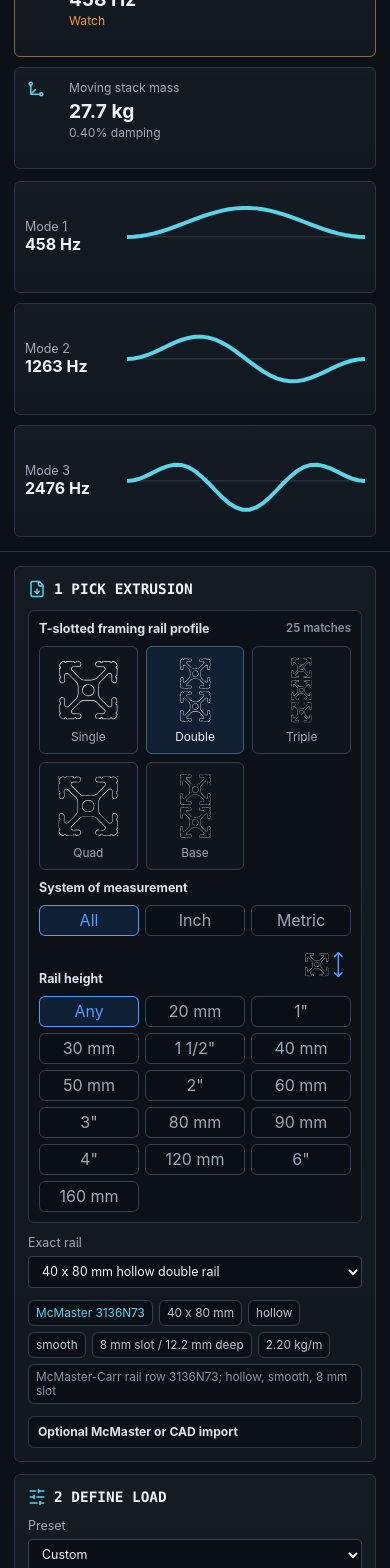
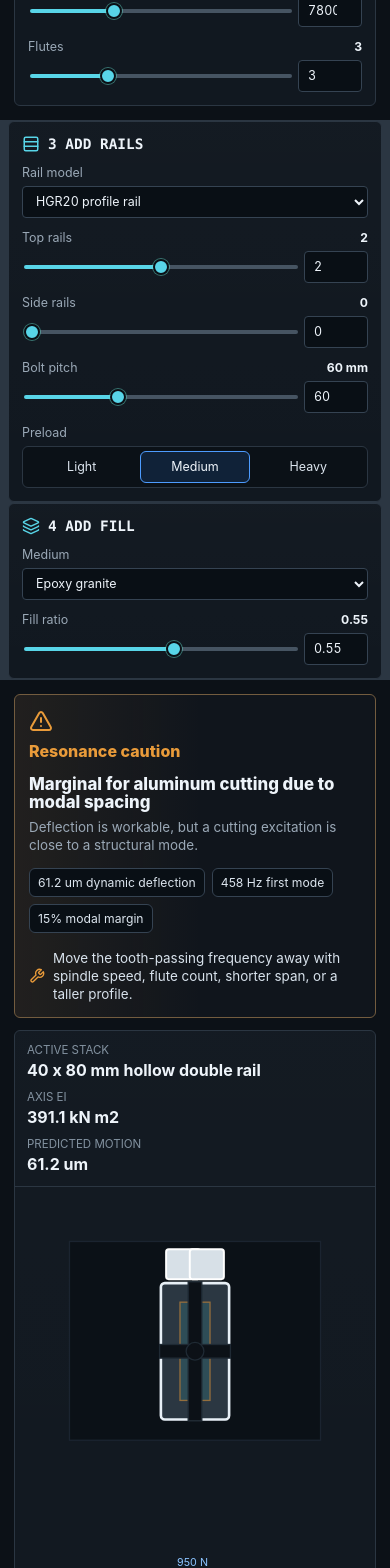
Before and after one commit to seankd3/machine-frame-lab, a React (Vite) app: page / in a window 390 px wide. Shown: the part 1640-3208 px from the top of the page. Built offline with nearby package versions, Linux system fonts and the light colour scheme.

Commit message:
Reorder mobile workflow inputs first

```diff
--- a/src/styles.css
+++ b/src/styles.css
@@ -1567,8 +1567,36 @@ input[type="range"]::-moz-range-thumb {
     grid-template-columns: 1fr;
   }
 
+  .panel-left {
+    order: 1;
+  }
+
   .panel-right {
+    display: contents;
     grid-template-columns: 1fr;
+  }
+
+  .rail-section {
+    order: 2;
+  }
+
+  .fill-section {
+    order: 3;
+  }
+
+  .resonance-map {
+    order: 5;
+  }
+
+  .comparison-table {
+    order: 6;
+  }
+
+  .rail-section,
+  .fill-section,
+  .resonance-map,
+  .comparison-table {
+    margin: 0 8px;
   }
 
   .visual-layout,
@@ -1584,6 +1612,6 @@ input[type="range"]::-moz-range-thumb {
 
   .stage {
     grid-template-rows: auto auto auto;
-    order: -1;
-  }
-}
+    order: 4;
+  }
+}
```
Also changed, not shown: 4 other files (tests, documents, lock files or other folders).
